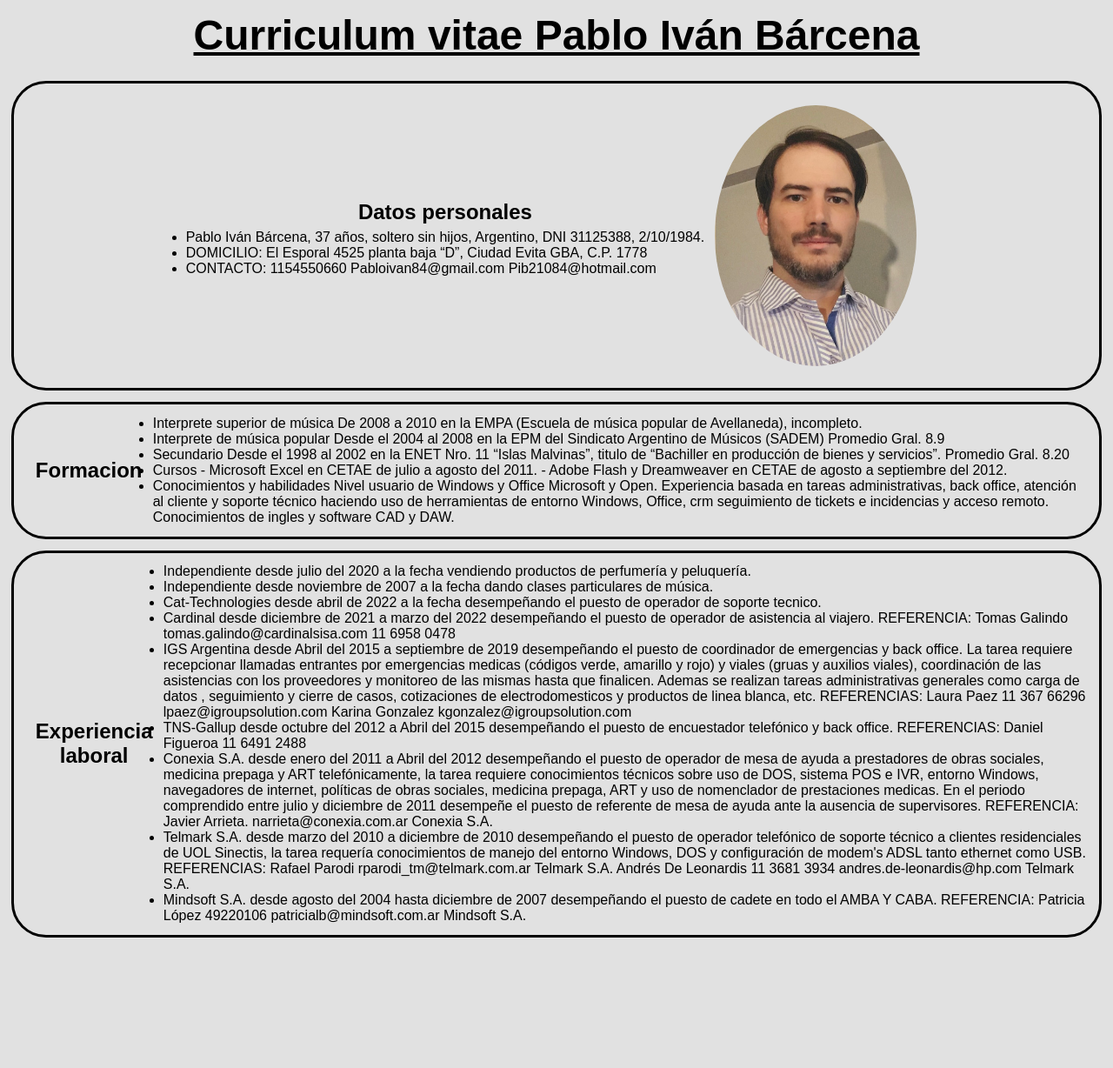
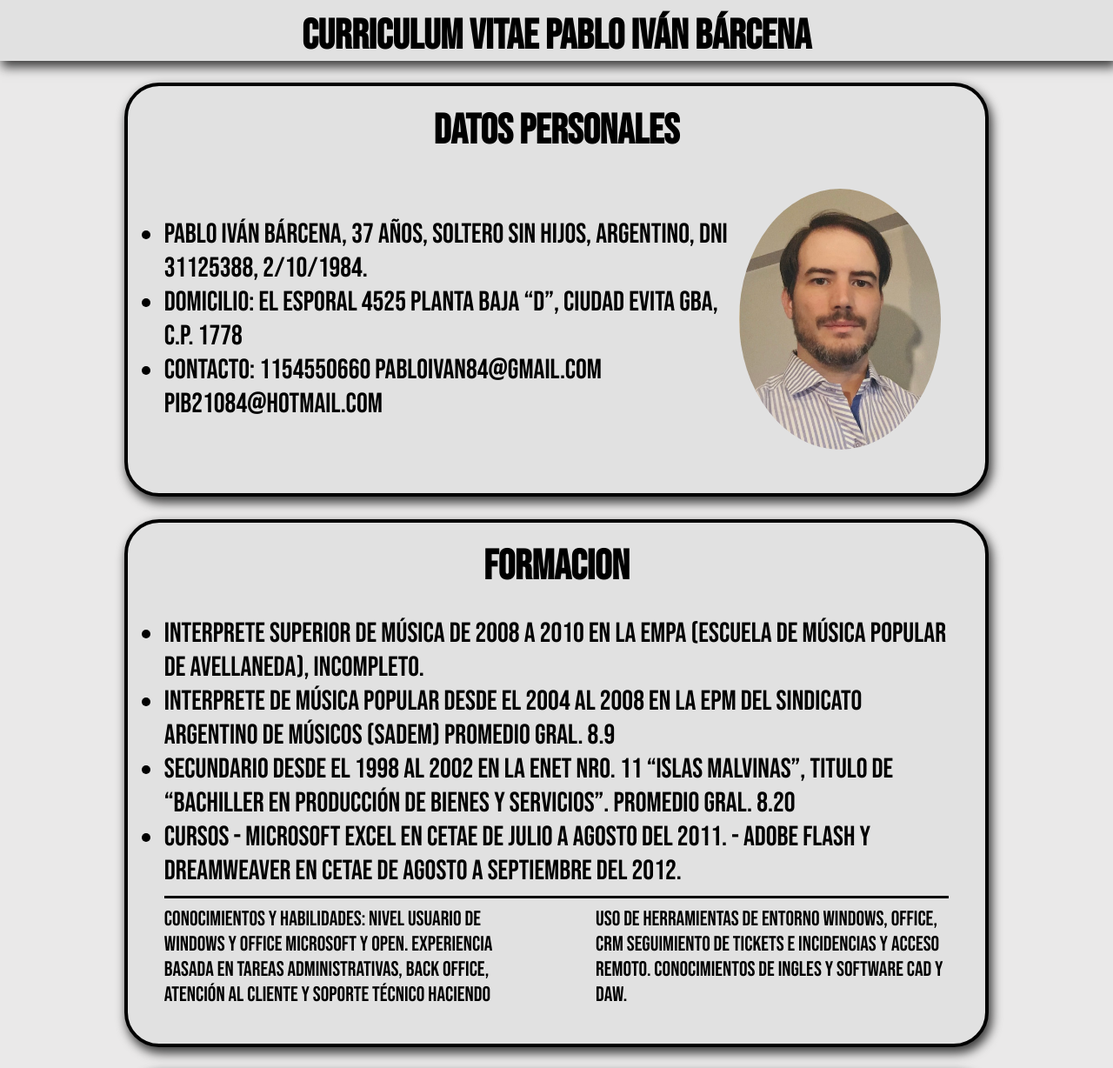
Before and after one commit to Ivan-cinho/modulo-2-unidad-1, a plain HTML site: page index.html in a window 1280 px wide. Shown: the top 1228 px of the page at 87% size. Before the commit the page ends 1091 px from the top, so only its background shows below. Drawn offline with Linux system fonts and the light colour scheme.

Commit message:
modulo 2 unidad 1 css: aplicando propiedades

```diff
--- a/estilos.css
+++ b/estilos.css
@@ -1,27 +1,50 @@
 *{
     margin: 0;
     padding: 0;
-    background-color:rgb(225, 225, 225);
-    font-family: sans-serif;
+    font-family: 'Bebas Neue', cursive;
+}
+body{
+    background-color: rgb(234, 233, 233);
 }
 h1{
     text-align: center;
-    padding: 1%;
-    text-decoration: underline;
+    padding-top: 1%;
     font-size: 3rem;
+    background-color:rgb(225, 225, 225);
+    box-shadow: 3px 6px 12px 1px rgba(0,0,0,0.75);
+}
+.datosPersonales{
+    display: flex;
+    justify-content: space-around;
+    align-items: center;
+}
+.formacion ul{
+    padding-bottom: 1%;
+}
+.formacion p{
+    border-top: 3px solid;
+    padding-top: 1%;
+    column-count: 2;
+    column-gap: 10%;
+    font-size: 1.5rem;
 }
 section{
-    display: flex;
+    width: 75%;
     align-items: center;
-    justify-content: center;
-    border: solid;
+    border: 4px solid;
     border-radius: 40px;
-    margin: 1%;
+    margin: 2% auto;
     padding: 1%;
+    background-color:rgb(225, 225, 225);
+    font-size: 2REM;
+    box-shadow: 3px 6px 12px 1px rgba(0,0,0,0.75);
+}
+div{
+    padding: 3%;
 }
 h2{
     text-align: center;
-    padding: 1%;
+    padding-top: 1%;
 }
 img{
     height: 300px;
--- a/index.html
+++ b/index.html
@@ -4,14 +4,19 @@
     <meta charset="UTF-8"/>
     <meta http-equiv="X-UA-Compatible" content="IE=edge"/>
     <meta name="viewport" content="width=device-width, initial-scale=1.0"/>
+    <!--FUENTES-->
+    <link rel="preconnect" href="https://fonts.googleapis.com">
+    <link rel="preconnect" href="https://fonts.gstatic.com" crossorigin>
+    <link href="https://fonts.googleapis.com/css2?family=Bebas+Neue&display=swap" rel="stylesheet">
+    <!--ESTILOS-->
     <link rel="stylesheet" href="estilos.css">
-    <title>unidad 3</title>
+    <title>Modulo 2 unidad 1 css</title>
 </head>
 <body>
     <h1>Curriculum vitae Pablo Iván Bárcena</h1>
     <section>
-        <div>
         <h2>Datos personales</h2>
+        <div class="datosPersonales">
             <ul>
                 <li>Pablo Iván Bárcena, 37 años, soltero sin hijos, Argentino, DNI
                     31125388, 2/10/1984.</li>
@@ -20,11 +25,12 @@
                 <li>CONTACTO: 1154550660 Pabloivan84@gmail.com
                     Pib21084@hotmail.com</li>
             </ul>
+            <img src="cv1.jpg" alt="cv1">
         </div>
-        <img src="cv1.jpg" alt="">
     </section>
-    <section>
+    <section class="formacion">
         <h2>Formacion</h2>
+        <div>
             <ul>
                 <li>Interprete superior de música
                     De 2008 a 2010 en la EMPA (Escuela de música popular de Avellaneda), incompleto.</li>
@@ -37,15 +43,13 @@
                 <li>Cursos
                     - Microsoft Excel en CETAE de julio a agosto del 2011.
                     - Adobe Flash y Dreamweaver en CETAE de agosto a septiembre del 2012.</li>
-            <li>Conocimientos y habilidades
-                Nivel usuario de Windows y Office Microsoft y Open. Experiencia basada en tareas
-                administrativas, back office, atención al cliente y soporte técnico haciendo uso de
-                herramientas de entorno Windows, Office, crm seguimiento de tickets e incidencias
-                y acceso remoto. Conocimientos de ingles y software CAD y DAW.</li>
             </ul>
+            <P>Conocimientos y habilidades: Nivel usuario de Windows y Office Microsoft y Open. Experiencia basada en tareas administrativas, back office, atención al cliente y soporte técnico haciendo uso de herramientas de entorno Windows, Office, crm seguimiento de tickets e incidencias y acceso remoto. Conocimientos de ingles y software CAD y DAW.</P>
+        </div>
     </section>
-    <section>
+    <section class="experienciaLaboral">
         <h2>Experiencia laboral</h2>
+        <div>
             <ul>
                 <li>Independiente desde julio del 2020 a la fecha vendiendo productos de
                     perfumería y peluquería.</li>
@@ -86,6 +90,7 @@
                     puesto de cadete en todo el AMBA Y CABA.
                     REFERENCIA: Patricia López 49220106 patricialb@mindsoft.com.ar Mindsoft S.A.</li>
             </ul>
+        </div>
     </section>
 </body>
 </html>
```
Lines whose indentation alone changed are shown as unchanged.
